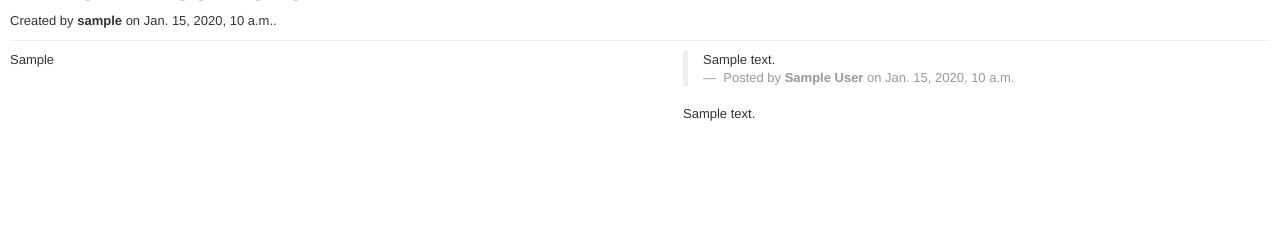
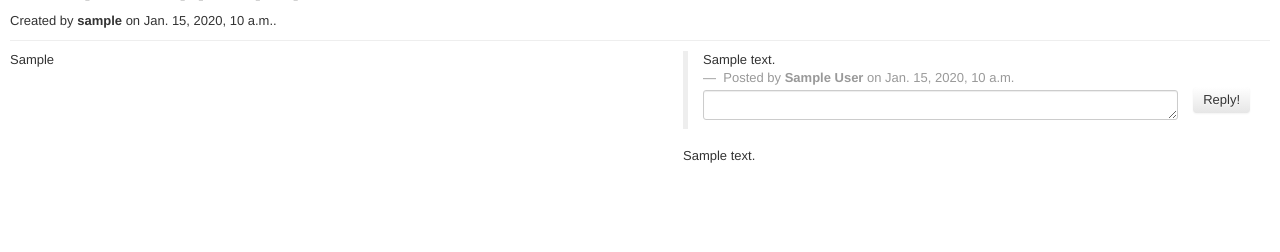
Before and after one commit to jonathanverner/ReviewIt, a Django app: template commentbin/templates/snippet.html in a window 1280 px wide. Shown: the part 104-356 px from the top of the page. Run offline with Django 3.2, Linux system fonts and the light colour scheme; the template is opened without the code that fills it: most values are stand-ins (such as "Sample title", 1, 10 or a date in 2020); some libraries are stand-ins or nearby versions; some web fonts are replaced.

Commit message:
Start of threaded comments work.

```diff
--- a/commentbin/static/commentbin/css/comments.css
+++ b/commentbin/static/commentbin/css/comments.css
@@ -76,3 +76,12 @@ div.code {
 .snippet_title {
   margin:10px;
 }
+
+textarea.reply {
+  height:1.5em;
+  margin-top:3px;
+  width:85%;
+}
+input.reply {
+  float:right;
+}
--- a/commentbin/templates/snippet.html
+++ b/commentbin/templates/snippet.html
@@ -75,6 +75,11 @@ Created by <b>{{ snippet.user.username|default:snippet.nick }}</b> on {{ snippet
 {% endautoescape %}
 <small class='author'>
 Posted by <b>{{ comment.display_author }} </b> on {{  comment.creation_date }}
+<div class='reply'>
+<input type='submit' value='Reply!' class='btn reply' onClick='replyToComment(this);' reply_to='{{comment.id}}'/>
+<textarea id='reply_comment_field_{{ comment.id }}' onClick='activateReplyForm(this)' class='reply'>
+</textarea>
+</div>
 </small>
 </blockquote>
 
```
Also changed, not shown: commentbin/views.py (+17 -0 lines).
